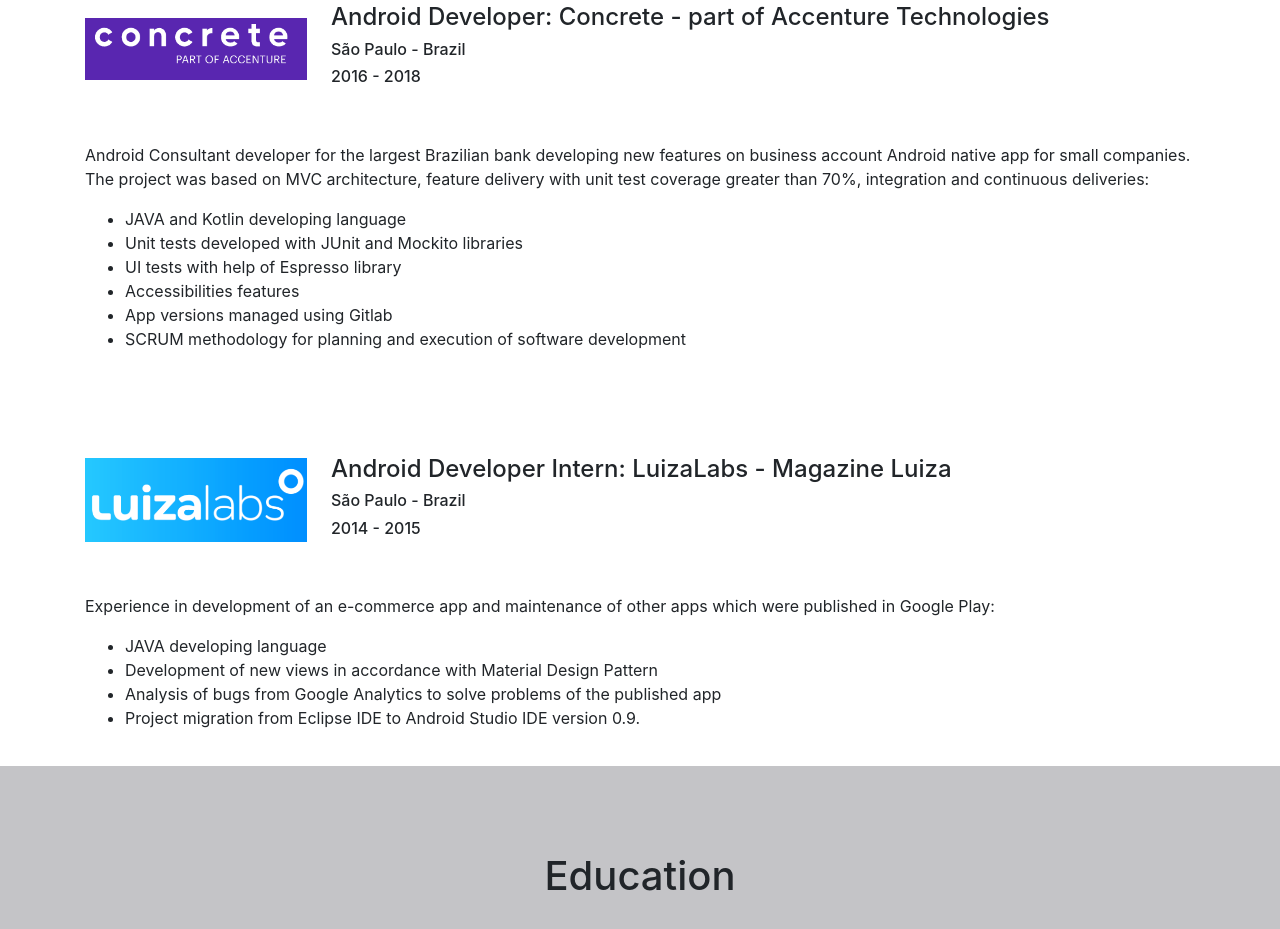
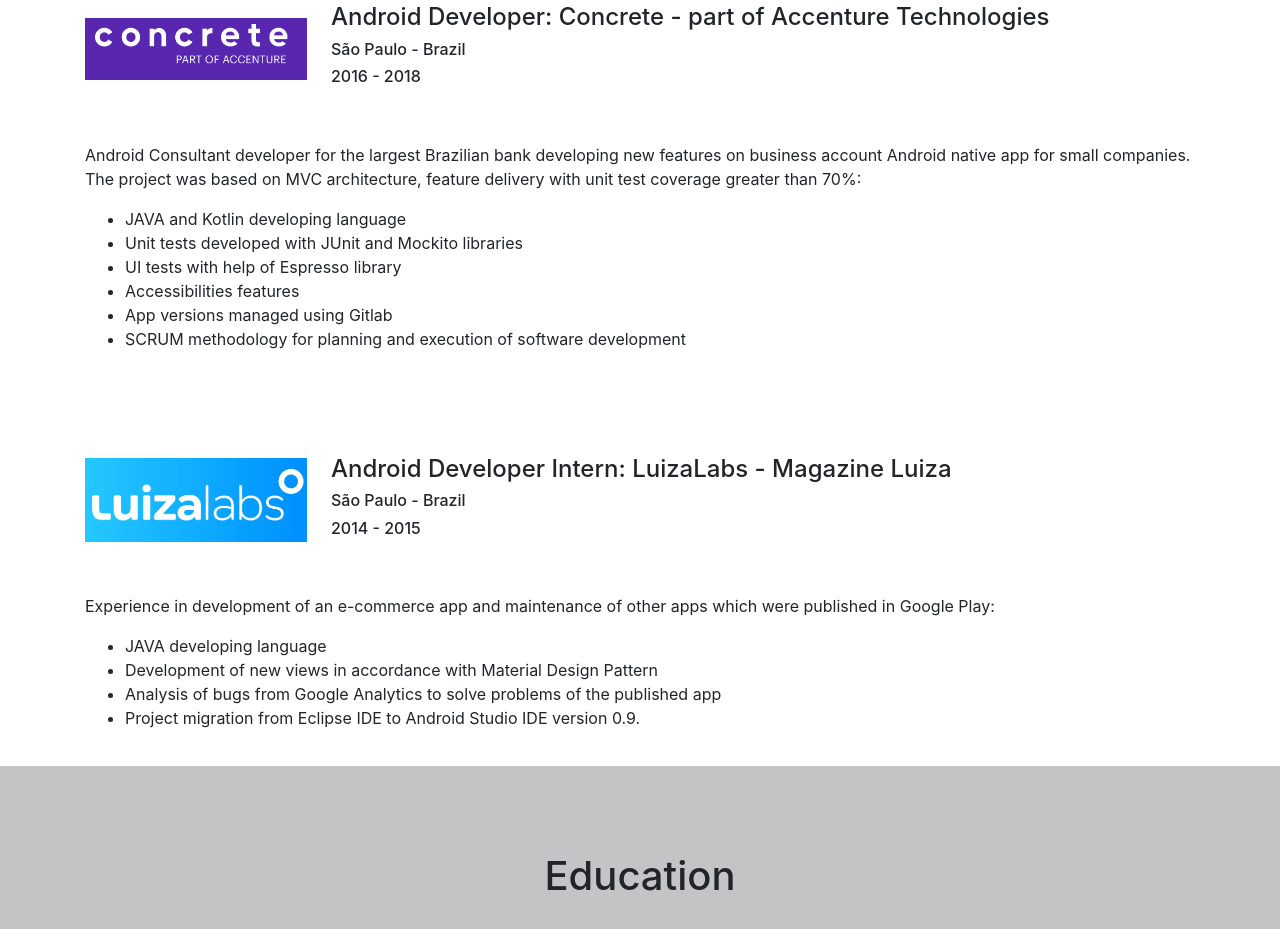
Before and after one commit to dsreliete/elirodrigues, a website: page index.html in a window 1280 px wide. Shown: the part 1568-2497 px from the top of the page. Drawn offline with nearby package versions, Linux system fonts and the light colour scheme.

Commit message:
updated experience section

```diff
--- a/index.html
+++ b/index.html
@@ -101,7 +101,7 @@
                     </div>
                     <p>Android Consultant developer for the largest Brazilian bank developing new features on business
                         account Android native app for small companies. The project was based on MVC architecture,
-                        feature delivery with unit test coverage greater than 70%, integration and continuous deliveries:
+                        feature delivery with unit test coverage greater than 70%:
                     </p>
                     <ul>
                         <li>JAVA and Kotlin developing language</li>
```
